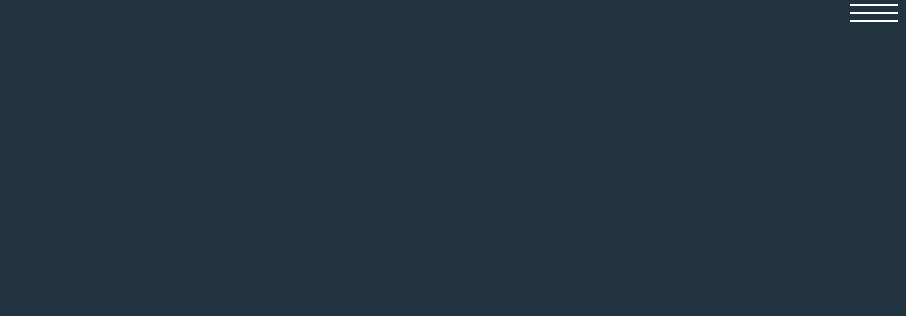
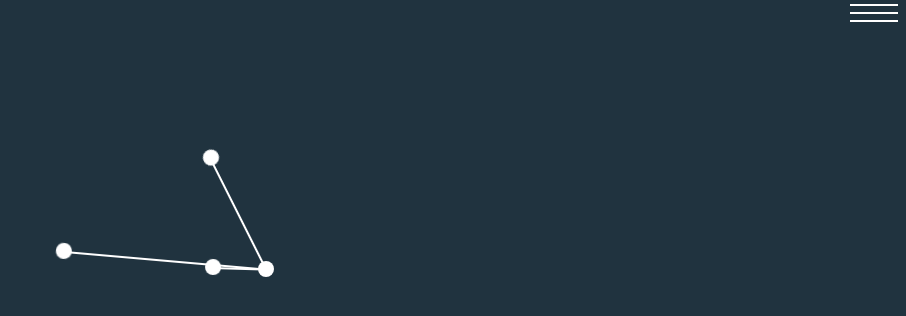
Before and after one commit to kwojtas172/kwojtas172.github.io, a React (Create React App) app: page / in a window 1280 px wide. Shown: the top 316 px of the page, without its empty margins (374-1280 px from the left). Built offline with nearby package versions, Linux system fonts and the light colour scheme.

Commit message:
AboutMe & animation in JS

```diff
--- a/src/Main.js
+++ b/src/Main.js
@@ -1,10 +1,12 @@
 import React from 'react';
 import Header from "./components/Header";
+import Content from "./components/Content";
 
 export default function Main() {
     return (
         <div className="main-container">
             <Header />
+            <Content />
         </div>
     )
 }
--- /dev/null
+++ b/src/components/AboutMe.js
@@ -0,0 +1,100 @@
+import React, { Component } from 'react'
+
+export default class AboutMe extends Component {
+    constructor(props) {
+        super(props);
+        this.state = {
+            width1: 6,
+            width2: 5,
+            width3: 7,
+            rotate1: 0,
+            rotate2: 40,
+            rotate3: 100,
+            postion: null,
+            aboutMeClass: "about-me__description"
+        }
+    }
+
+    changeWidths = () => {
+        const width1Change = Math.floor(Math.random() * (Math.floor(20) - Math.ceil(1) + 1)) + Math.ceil(1);
+        const width2Change = Math.floor(Math.random() * (Math.floor(20) - Math.ceil(1) + 1)) + Math.ceil(1);
+        const width3Change = Math.floor(Math.random() * (Math.floor(20) - Math.ceil(1) + 1)) + Math.ceil(1);
+        this.setState({
+            width1: width1Change,
+            width2: width2Change,
+            width3: width3Change
+        })
+    }
+
+    changeRotates = () => {
+        const rotate1Change = Math.floor(Math.random() * ((Math.floor(36) - Math.ceil(-36) + 1)) + Math.ceil(-36))*10;
+        const rotate2Change = Math.floor(Math.random() * ((Math.floor(36) - Math.ceil(-36) + 1)) + Math.ceil(-36))*10;
+        const rotate3Change = Math.floor(Math.random() * ((Math.floor(36) - Math.ceil(-36) + 1)) + Math.ceil(-36))*10;
+        this.setState({
+            rotate1: rotate1Change,
+            rotate2: rotate2Change,
+            rotate3: rotate3Change
+        })
+
+    }
+
+    interval = () => {
+        setInterval(() => {
+            this.changeWidths();
+            this.changeRotates();
+        }, 3000)
+    }
+
+
+    handleScroll = () => {
+        this.setState({
+            postion: window.pageYOffset
+        })
+        if(this.state.postion>350) {
+            this.setState({
+                aboutMeClass: "about-me__description about-me__description--animation"
+            })
+        }
+    }
+
+
+    componentDidMount() {
+        this.interval();
+        window.addEventListener("scroll", this.handleScroll)
+    }
+
+
+    componentWillUnmount() {
+        clearInterval(this.interval);
+    }
+
+    render() {
+        const {width1, width2, width3, rotate1, rotate2, rotate3, aboutMeClass} = this.state;
+        return (
+            <section className="about-me">
+            <div className="about-me__circle">
+                <div className="about-me__circle__line" style={{width: `${width1}rem`, transform: `rotate(${rotate1}deg)`}}>
+                    <div className="about-me__circle__line-circle" style={{left: `${width1-0.5}rem`}}></div>
+                </div>
+                <div className="about-me__circle__line" style={{width: `${width2}rem`, transform: `rotate(${rotate2}deg)`}}>
+                    <div className="about-me__circle__line-circle" style={{left: `${width2-0.5}rem`}}></div>
+                </div>
+                <div className="about-me__circle__line" style={{width: `${width3}rem`, transform: `rotate(${rotate3}deg)`}}>
+                    <div className="about-me__circle__line-circle" style={{left: `${width3-0.5}rem`}}></div>
+                </div>
+            </div>
+            <p className={aboutMeClass} id="aboutMe">
+            I am a graduate of Coders Lab and I am looking for a job as a
+            programmer Javascript. In programming, I liked the fact that
+            problems are not uncommon can be solved in many ways, and
+            projects where it takes participation can be interesting, challenging
+            and giving at the same time a lot of satisfaction. <br></br>
+            I am looking for a
+            job in which I can prove myself unconventional thinking and an
+            extraordinary approach. I am confident that as a programmer I will
+            have the chance to do so show.
+            </p>
+        </section>
+        )
+    }
+}
--- /dev/null
+++ b/src/components/Content.js
@@ -0,0 +1,10 @@
+import React from 'react';
+import AboutMe from "./AboutMe";
+
+export default function Content() {
+    return (
+        <main>
+            <AboutMe />
+        </main>
+    )
+}
--- a/src/scss/_animations.scss
+++ b/src/scss/_animations.scss
@@ -1,6 +1,7 @@
 @keyframes opacityAnim {
     0% {
       opacity: 0;
+      transform: skew(-45deg, 10deg)
     }
 
     50% {
@@ -9,6 +10,7 @@
 
     100% {
       opacity: 1;
+      transform: skew(0, 0)
     }
   }
 
--- /dev/null
+++ b/src/scss/about-me.scss
@@ -0,0 +1,49 @@
+.about-me {
+    display: flex;
+    height: 50rem;
+    flex-direction: column;
+    justify-content: space-evenly;
+    align-items: center;
+}
+
+.about-me__circle {
+    width: 1rem;
+    height: 1rem;
+    border-radius: 50%;
+    background-color: $light-color;
+    position: relative;
+}
+
+.about-me__circle__line {
+    height: 0.1rem;
+    background-color: $light-color;
+    position: absolute;
+    top: 0.5rem;
+    left: 0.5rem;
+    transform-origin: 0;
+    transition: 3s linear;
+}
+
+.about-me__circle__line-circle {
+    position: absolute;
+    content: "";
+    background-color: $light-color;
+    width: 1rem;
+    height: 1rem;
+    border-radius: 50%;
+    top: -0.375rem;
+    transition: 3s linear;
+}
+
+.about-me__description {
+    margin-top: 20rem;
+    text-align: center;
+    line-height: 2rem;
+    font-size: 1.2rem;
+    opacity: 0;
+
+}
+
+.about-me__description--animation {
+    animation: opacityAnim 0.7s forwards;
+}
--- a/src/scss/app.scss
+++ b/src/scss/app.scss
@@ -3,3 +3,4 @@
 @import "./animations";
 @import "./main";
 @import "./header";
+@import "./about-me";
```
Also changed, not shown: src/components/Projects.js (added, +9 -0 lines).
